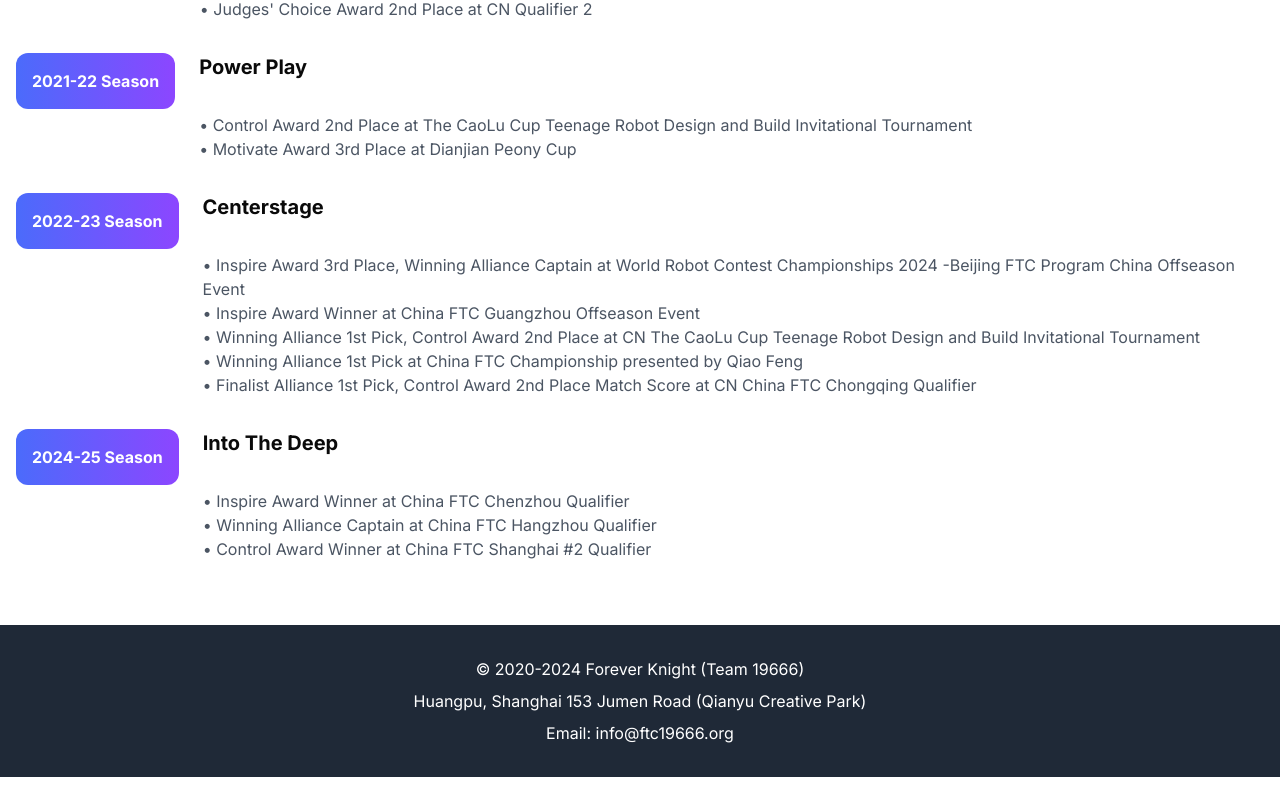
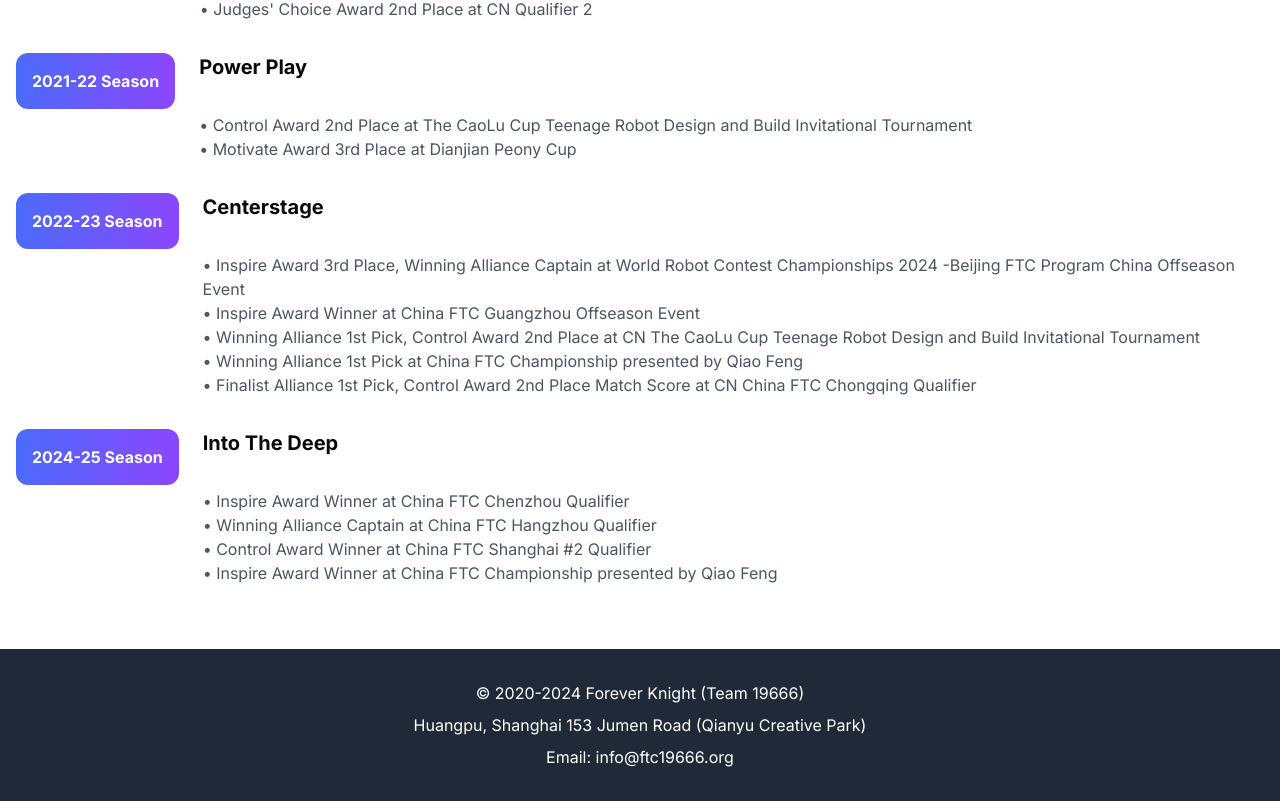
Before and after one commit to Tomywang999/ftc19666-website, a Next.js app: page /about-us in a window 1280 px wide. Shown: the part 1662-2463 px from the top of the page. Before the commit the page ends 2439 px from the top, so only its background shows below. Built offline with nearby package versions, Linux system fonts and the light colour scheme.

Commit message:
update awards

```diff
--- a/app/about-us/page.tsx
+++ b/app/about-us/page.tsx
@@ -126,7 +126,8 @@ export default function AboutUsPage() {
               description: `
               • Inspire Award Winner at China FTC Chenzhou Qualifier
               • Winning Alliance Captain at China FTC Hangzhou Qualifier
-              • Control Award Winner at China FTC Shanghai #2 Qualifier`
+              • Control Award Winner at China FTC Shanghai #2 Qualifier
+              • Inspire Award Winner at China FTC Championship presented by Qiao Feng`
             },
           ].map((event, index) => (
             <div key={index} className="flex gap-6 items-start">
```
